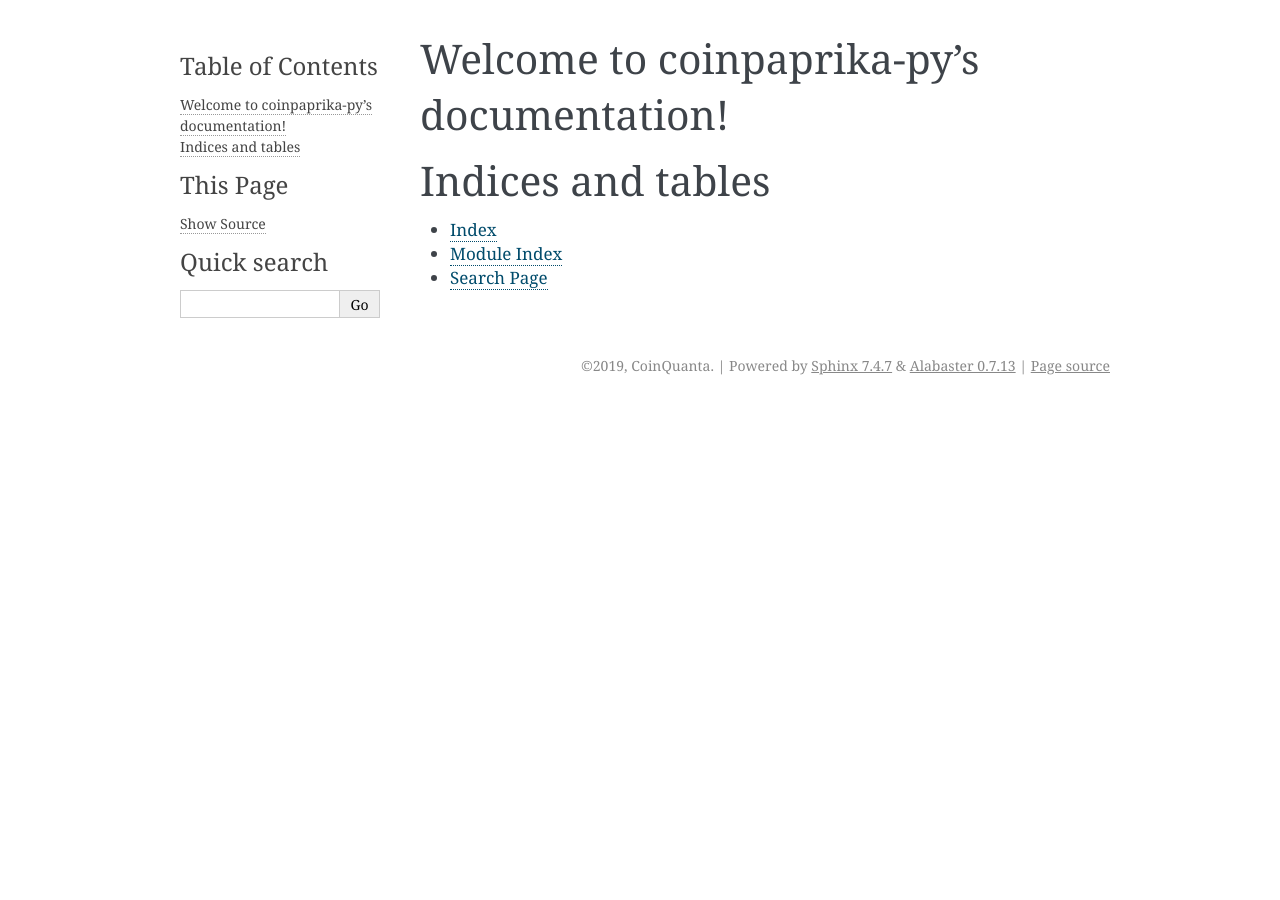
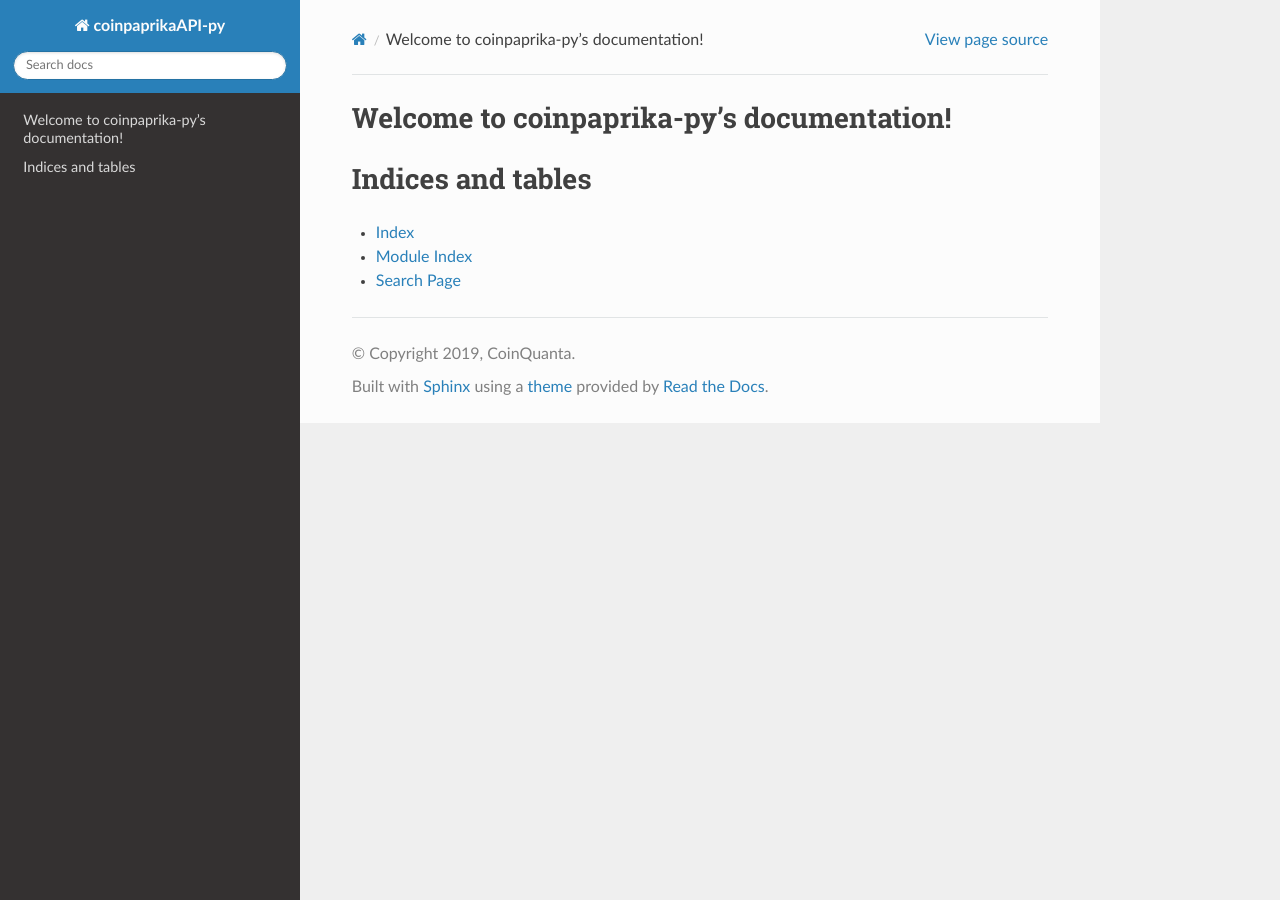
Before and after one commit to CoinQuanta/coinpaprika-py, a Sphinx documentation site: the page built from docs/source/index.rst, in a window 1280 px wide. Built offline with Sphinx 7.4.7 and the Read the Docs theme 2.0.0, drawn with Linux system fonts in a browser that asks for light colours.

Commit message:
Change project name; change Sphinx theme

```diff
--- a/docs/source/conf.py
+++ b/docs/source/conf.py
@@ -19,7 +19,7 @@ sys.path.insert(0, os.path.abspath('../..'))
 
 # -- Project information -----------------------------------------------------
 
-project = 'coinpaprika-py'
+project = 'coinpaprikaAPI-py'
 copyright = '2019, CoinQuanta'
 author = 'CoinQuanta'
 
@@ -81,7 +81,7 @@ pygments_style = None
 # The theme to use for HTML and HTML Help pages.  See the documentation for
 # a list of builtin themes.
 #
-html_theme = 'alabaster'
+html_theme = 'sphinx_rtd_theme'
 
 # Theme options are theme-specific and customize the look and feel of a theme
 # further.  For a list of options available for each theme, see the
```
